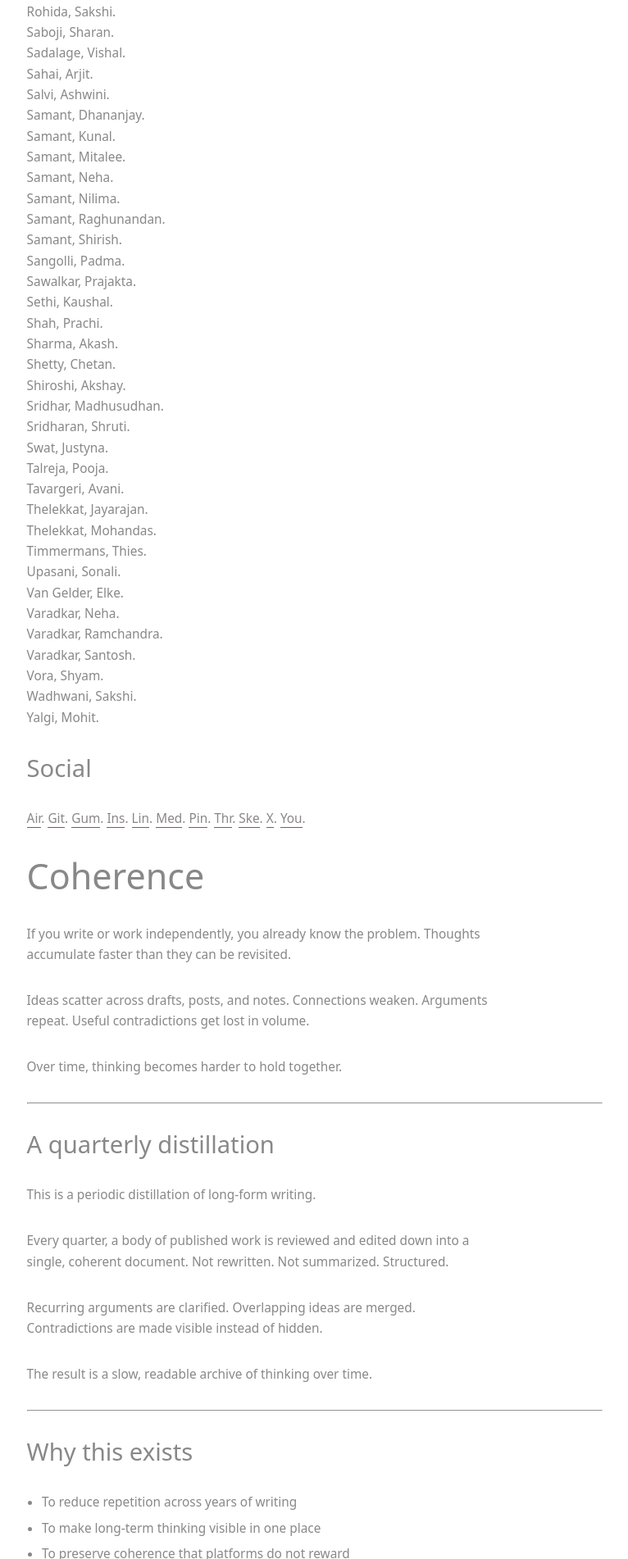
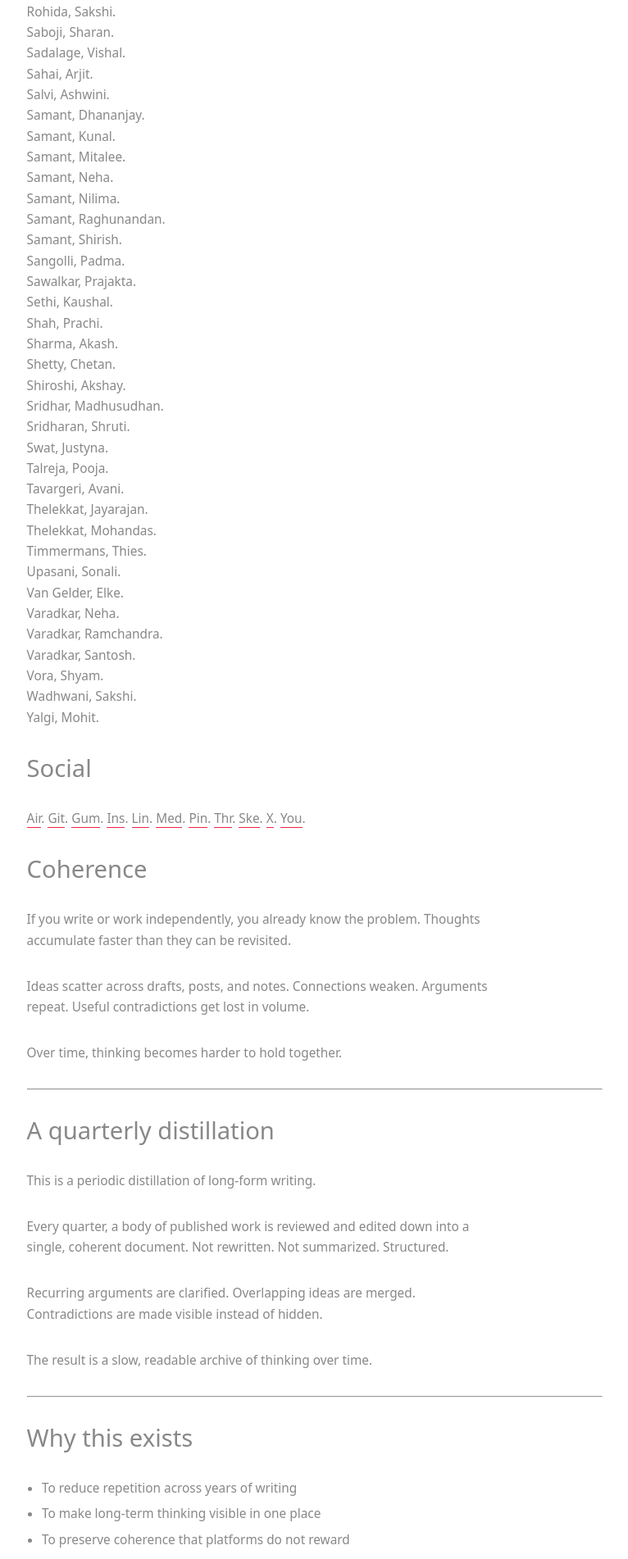
Before and after one commit to kushalsamant/kushalsamant.github.io, a Jekyll site: the page built from index.md, in a window 1280 px wide. Shown: the part 4498-6400 px from the top of the page at 82% size, without its empty margins (256-1022 px from the left). Built offline with Jekyll 4.4.1, drawn with Linux system fonts in a browser that asks for light colours.

```diff
--- a/_includes/coherence.md
+++ b/_includes/coherence.md
@@ -1,4 +1,4 @@
-# Coherence
+## Coherence
 
 If you write or work independently, you already know the problem.
 Thoughts accumulate faster than they can be revisited.
```
